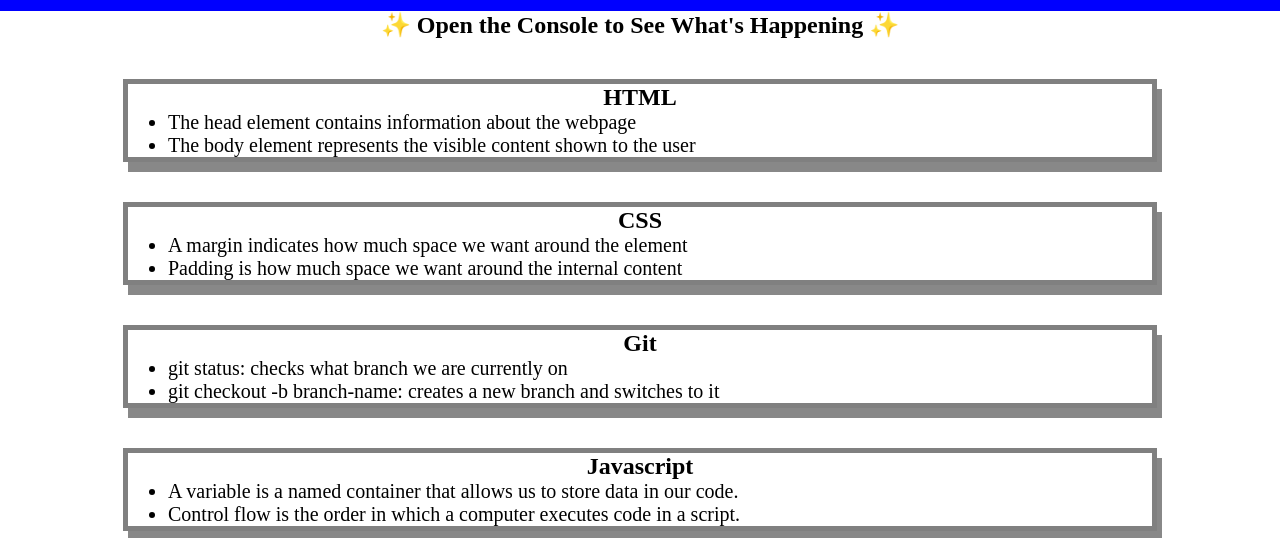
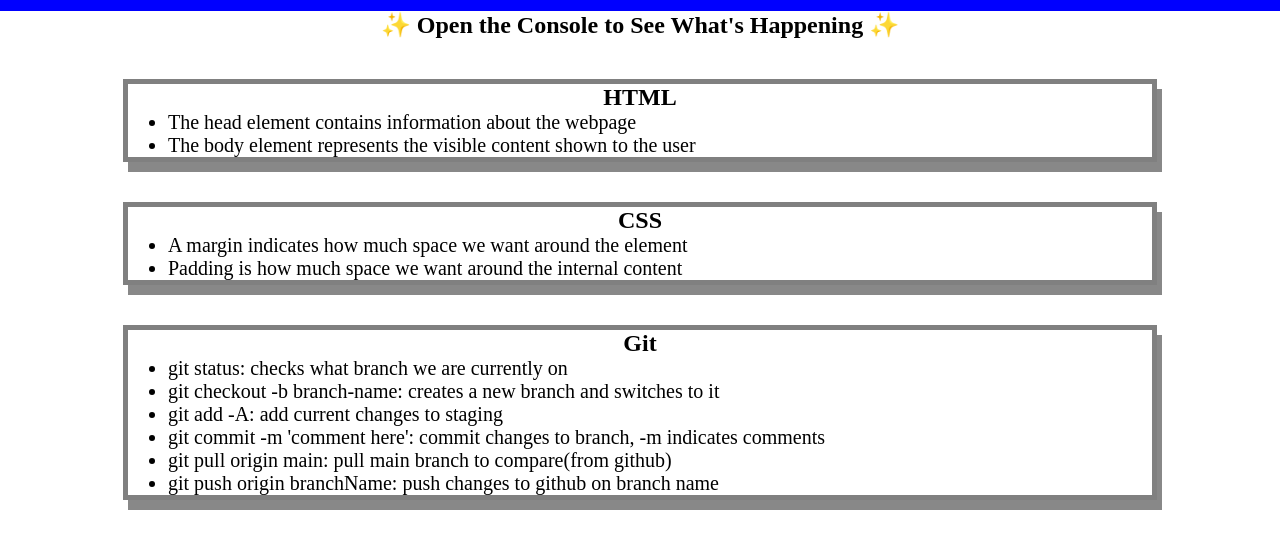
Before and after one commit to Jaycossey/prework-study-guide, a plain HTML site: page prework-study-guide/index.html in a window 1280 px wide. Shown: the part 109-647 px from the top of the page. Drawn offline with Linux system fonts and the light colour scheme.

Commit message:
added more git commands to main text

```diff
--- a/prework-study-guide/index.html
+++ b/prework-study-guide/index.html
@@ -33,6 +33,10 @@
         <ul>
           <li>git status: checks what branch we are currently on</li>
           <li>git checkout -b branch-name: creates a new branch and switches to it</li>
+          <li>git add -A: add current changes to staging</li>
+          <li>git commit -m 'comment here': commit changes to branch, -m indicates comments</li>
+          <li>git pull origin main: pull main branch to compare(from github)</li>
+          <li>git push origin branchName: push changes to github on branch name</li>
         </ul>
       </section>
       <section id="javascript-section" class="card">
```
